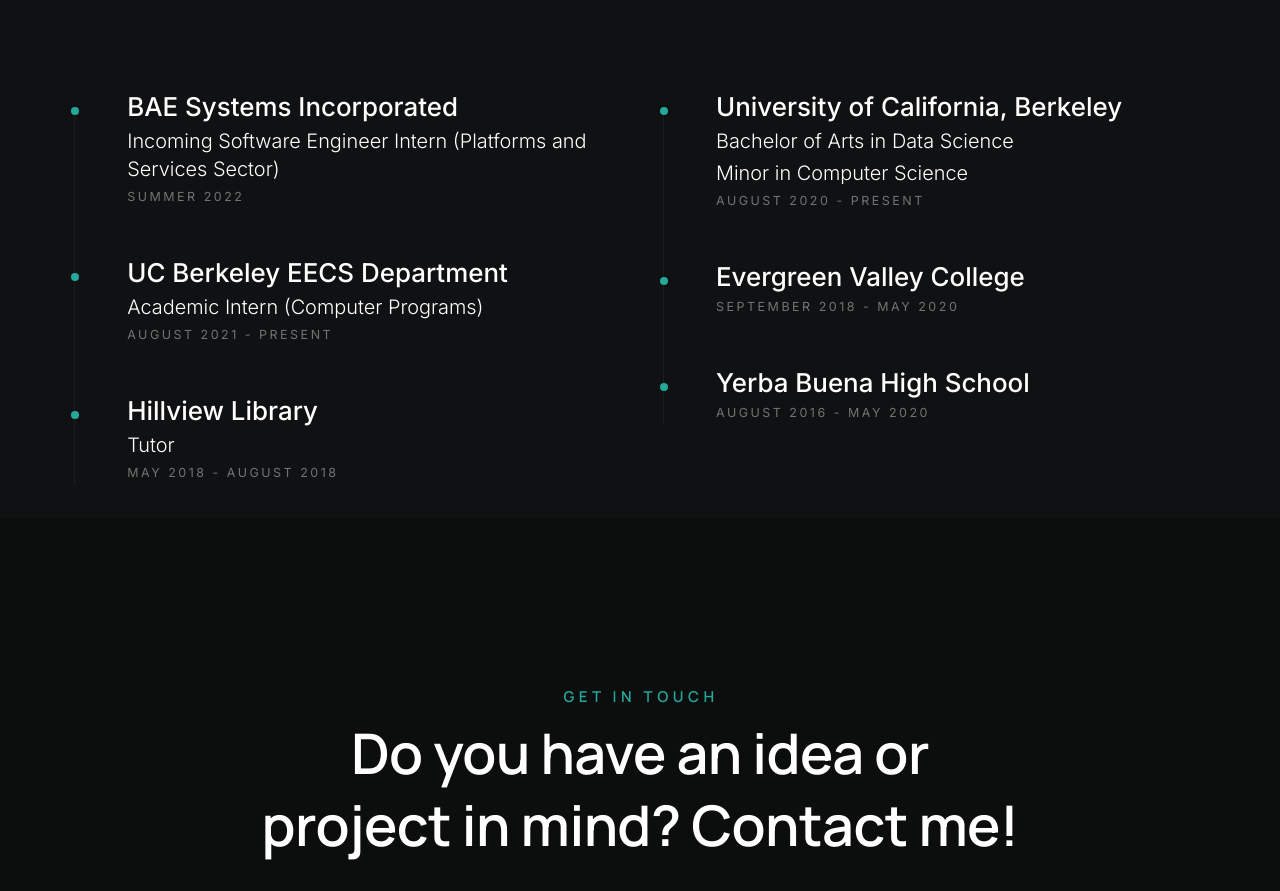
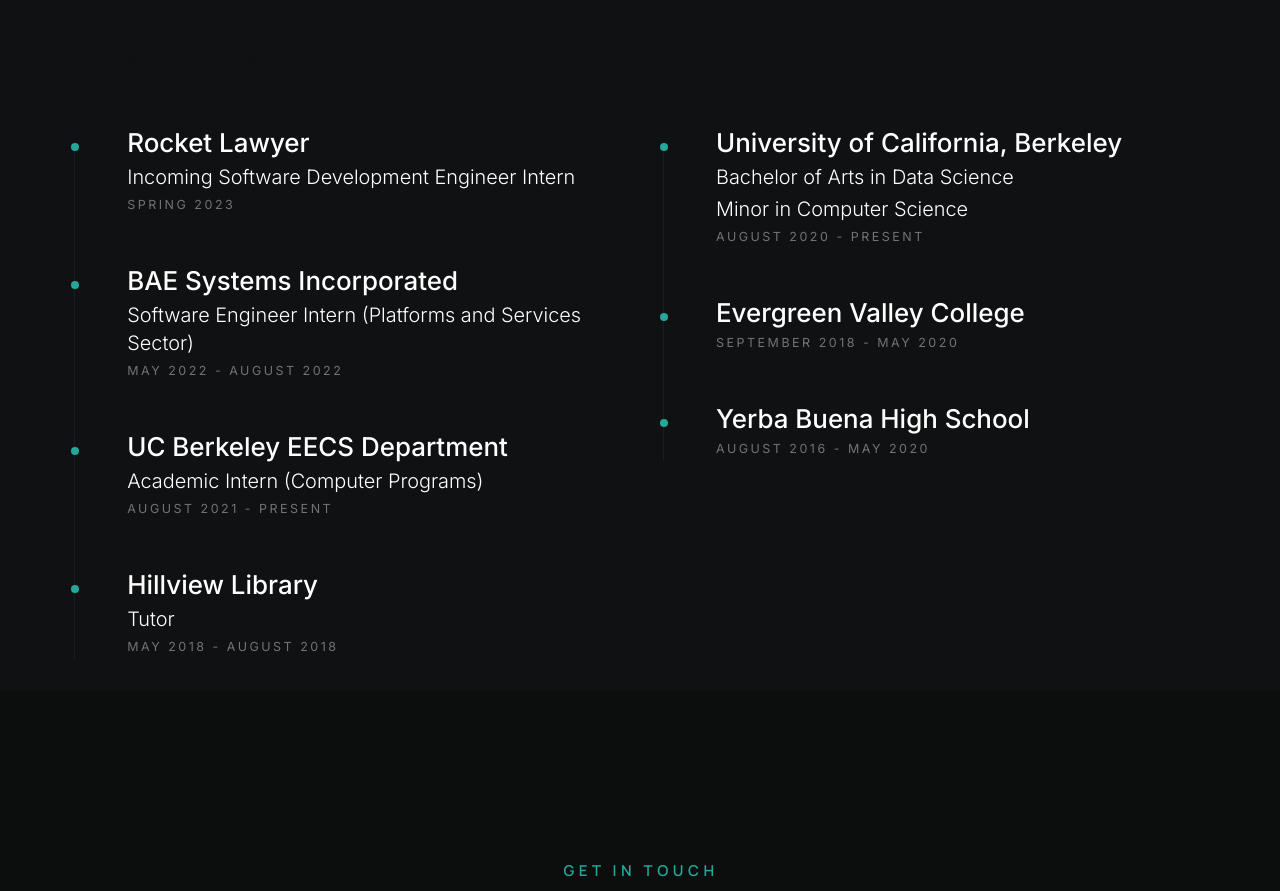
Before and after one commit to jhoangnguyen/jhoangnguyen.github.io, a plain HTML site: page docs/index.html in a window 1280 px wide. Shown: the part 3636-4527 px from the top of the page. Drawn offline with Linux system fonts and the light colour scheme.

Commit message:
Updated Resume

```diff
--- a/docs/index.html
+++ b/docs/index.html
@@ -141,6 +141,8 @@
                     In Fall 2022, I will be taking CS188 (Introduction to
                     Artificial Intelligence), CS161 (Computer Security),
                     and Data 100 (Principles and Techniques of Data Science).
+                    In Spring 2023, I'll be joining Rocket Lawyer as a
+                    Software Development Engineer Intern.
                     </p>
 
                     <!-- <div class="btn-wrap">
@@ -189,6 +191,26 @@
 
             <div class="row folio-list block-lg-one-third block-tab-one-half block-stack-on-550 collapse" data-animate-block>
 
+                <!-- <div class="column">
+                    <div class="folio-item" data-animate-el>
+                        <div class="folio-item__thumb">
+                            <a class="folio-item__thumb-link" href="images/portfolio/gallery/git iconv2 1200x1300.jpg" title="Project Specs" data-size="1050x700">
+                                <img src="images/portfolio/git iconv2 1200x1300.jpg"
+                                     srcset="images/portfolio/git iconv2 600x650.jpg 1x, images/portfolio/git iconv2 1200x1300.jpg 2x" alt="">
+                            </a>
+                        </div>
+                        <div class="folio-item__info">
+                            <div class="folio-item__cat">Java Version Control System</div>
+                            <h4 class="folio-item__title">Gitlet</h4>
+                        </div>
+                        <a href="https://inst.eecs.berkeley.edu/~cs61b/fa21/materials/proj/proj3/index.html" title="Project Specs" class="folio-item__project-link">Project Link</a>
+                        <div class="folio-item__caption">
+                            <p>A simple version control system of Git developed from scratch, using a hash-based storage system. Features include
+                                file tracking, backup commits, branching, and merging.
+                            </p>
+                        </div>
+                    </div>
+                </div> end column -->
                 <div class="column">
                     <div class="folio-item" data-animate-el>
                         <div class="folio-item__thumb">
@@ -313,9 +335,18 @@
                         <div class="timeline__block">
                             <div class="timeline__bullet"></div>
                             <div class="timeline__header">
+                                <h4 class="timeline__title">Rocket Lawyer</h4>
+                                <h5 class="timeline__meta">Incoming Software Development Engineer Intern </h5>
+                                <p class="timeline__timeframe">Spring 2023</p>
+                            </div>
+                        </div>
+
+                        <div class="timeline__block">
+                            <div class="timeline__bullet"></div>
+                            <div class="timeline__header">
                                 <h4 class="timeline__title">BAE Systems Incorporated</h4>
-                                <h5 class="timeline__meta">Incoming Software Engineer Intern (Platforms and Services Sector) </h5>
-                                <p class="timeline__timeframe">Summer 2022</p>
+                                <h5 class="timeline__meta">Software Engineer Intern (Platforms and Services Sector) </h5>
+                                <p class="timeline__timeframe">May 2022 - August 2022</p>
                             </div>
                         </div>
 
```
Also changed, not shown: 1 other file.
